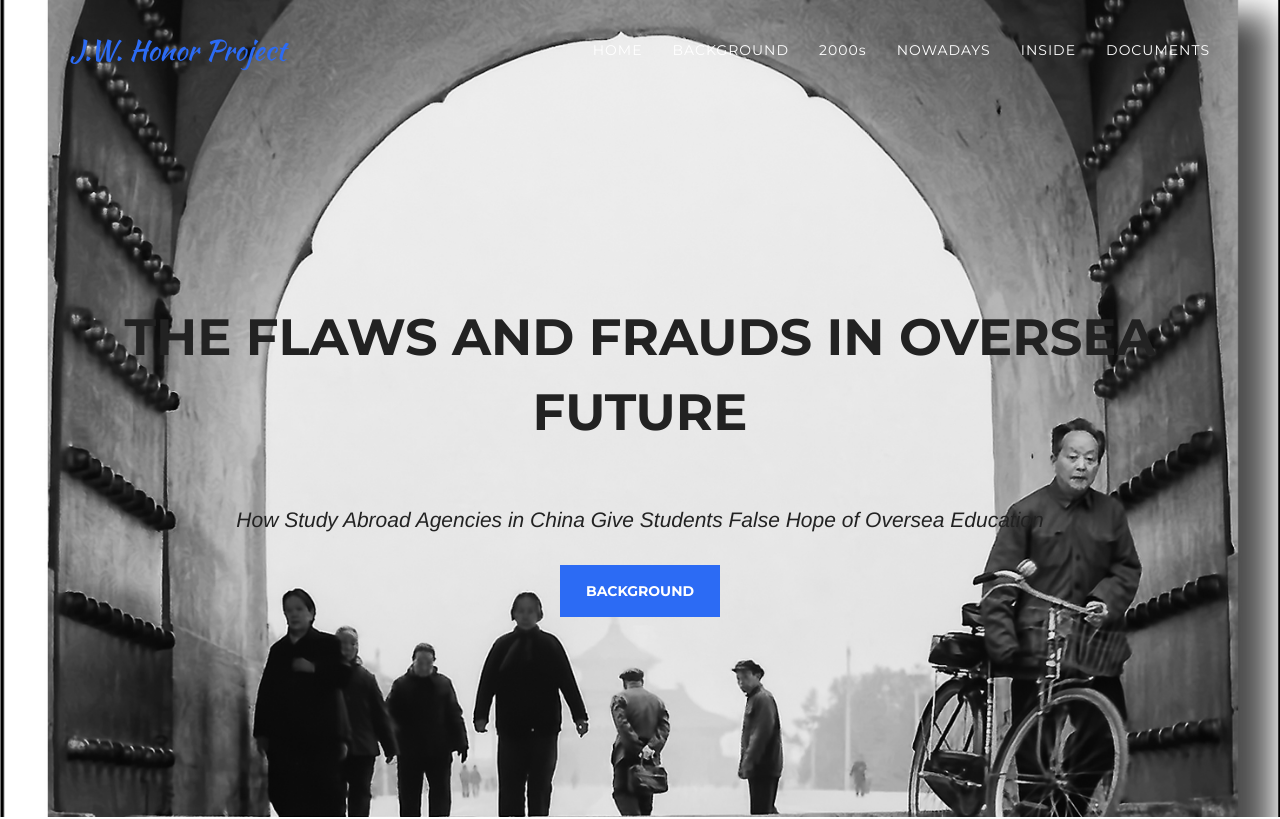
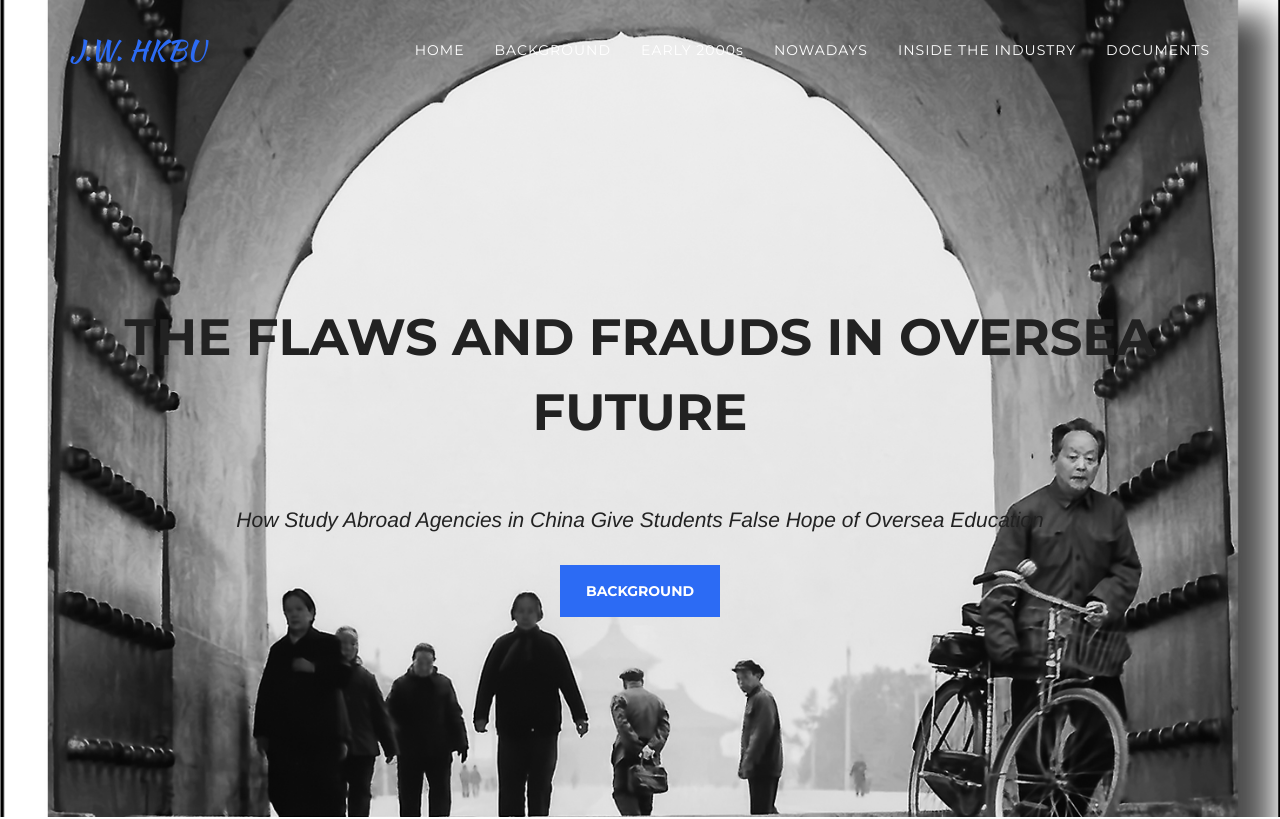
Before and after one commit to Julianna-Honpro/background, a website: page index.html in a window 1280 px wide. Shown: the top 819 px of the page. Drawn offline with nearby package versions, Linux system fonts and the light colour scheme; a web font is replaced by a local one.

Commit message:
change section titles

```diff
--- a/index.html
+++ b/index.html
@@ -43,7 +43,7 @@
                 <button type="button" class="navbar-toggle" data-toggle="collapse" data-target="#bs-example-navbar-collapse-1">
                     <span class="sr-only">Toggle navigation</span> Menu <i class="fa fa-bars"></i>
                 </button>
-                <a class="navbar-brand page-scroll" href="#page-top">J.W. Honor Project</a>
+                <a class="navbar-brand page-scroll" href="#page-top">J.W. HKBU</a>
             </div>
 
             <!-- Collect the nav links, forms, and other content for toggling -->
@@ -59,13 +59,13 @@
                         <a class="page-scroll" href="#">Background</a>
                     </li>
                     <li>
-                        <a class="page-scroll" href="https://julianna-honpro.github.io/2000s" style="text-transform:none">2000s</a>
+                        <a class="page-scroll" href="https://julianna-honpro.github.io/2000s" style="text-transform:none">EARLY 2000s</a>
                     </li>
                     <li>
                         <a class="page-scroll" href="https://julianna-honpro.github.io/nowadays">Nowadays</a>
                     </li>
                     <li>
-                        <a class="page-scroll" href="https://julianna-honpro.github.io/inside">Inside</a>
+                        <a class="page-scroll" href="https://julianna-honpro.github.io/inside">Inside the Industry</a>
                     </li>
                     <li>
                         <a class="page-scroll" href="https://julianna-honpro.github.io/documents">Documents</a>
```
